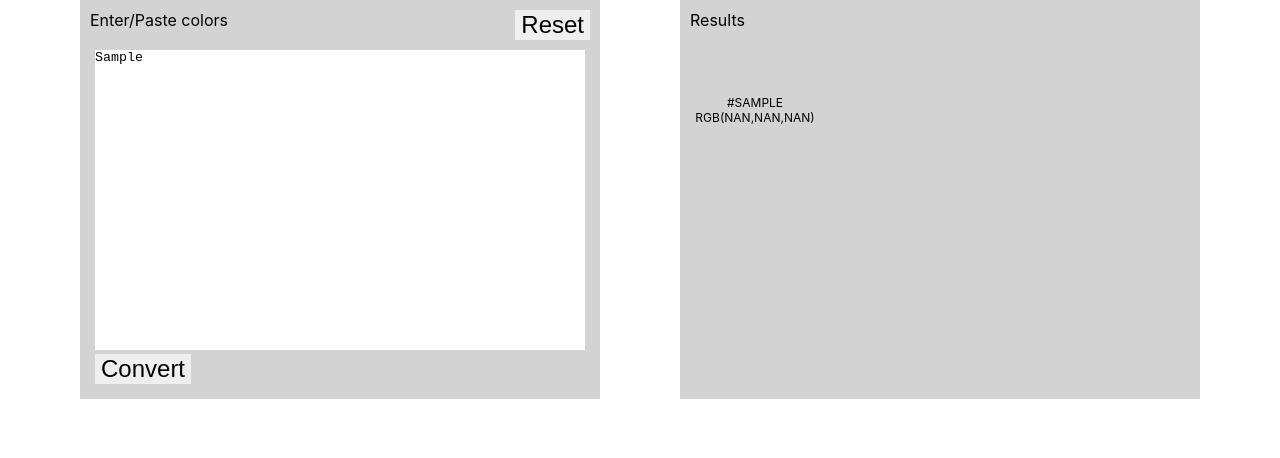
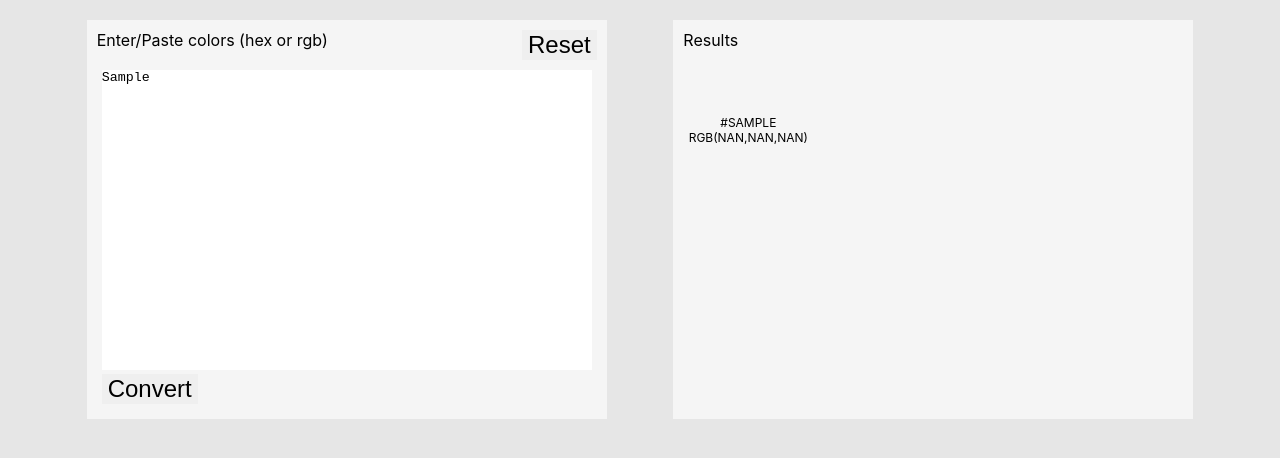
Before and after one commit to TravisL12/compare_colors, a React (Create React App) app: page / in a window 1280 px wide. Both pictures are taken after typing "Sample" into the empty fields and a click on the button "Convert". Shown: the top 458 px of the page. Built offline with nearby package versions, Linux system fonts and the light colour scheme.

Commit message:
Add colorgrid

```diff
--- a/src/App.js
+++ b/src/App.js
@@ -1,5 +1,5 @@
 import React, { Component } from "react";
-import Color from "./Color";
+import ColorGrid from "./ColorGrid";
 import "./application.scss";
 
 /** TEST COLORS
@@ -27,22 +27,24 @@ class App extends Component {
   };
 
   parseColors = () => {
-    this.setState({ colors: this.state.colorInput.split("\n") });
+    if (this.state.colorInput) {
+      this.setState({ colors: this.state.colorInput.split("\n") });
+    }
   };
 
   resetDisplay = () => {
-    this.setState = {
+    this.setState({
       colorInput: "",
       colors: []
-    };
+    });
   };
 
   render() {
     return (
-      <div className="container">
+      <div className="app-container">
         <div className="col color-entry">
           <div className="title">
-            <p>Enter/Paste colors</p>
+            <p>Enter/Paste colors (hex or rgb)</p>
             <button onClick={this.resetDisplay}>Reset</button>
           </div>
           <div className="display text-area">
@@ -50,6 +52,7 @@ class App extends Component {
               className="color-textarea"
               rows="20"
               onChange={this.updateTextArea}
+              value={this.state.colorInput}
             />
             <button onClick={this.parseColors}>Convert</button>
           </div>
@@ -59,11 +62,7 @@ class App extends Component {
             <p>Results</p>
           </div>
           <div className="display results-display">
-            <div className="all">
-              {this.state.colors.map((color, idx) => {
-                return <Color color={color} key={idx} />;
-              })}
-            </div>
+            <ColorGrid colors={this.state.colors} />
           </div>
         </div>
       </div>
--- a/src/Color.js
+++ b/src/Color.js
@@ -1,76 +1,16 @@
 import React from "react";
 
 function Color(props) {
-  const isRgb = /^rgb/.test(props.color);
-  const { hexColor, rgbColor } = createColor();
   const style = {
-    backgroundColor: `#${hexColor}`
+    backgroundColor: `#${props.color.hexColor}`
   };
-
-  console.log(distance("000000"), "Distance from Black", hexColor);
-
-  function createColor() {
-    const color = {};
-
-    if (isRgb) {
-      color.rgbColor = props.color
-        .replace(/[rgb()\s]/gi, "")
-        .split(",")
-        .map(num => parseInt(num, 10));
-      color.hexColor = dec2hex(color.rgbColor);
-    } else {
-      color.hexColor = props.color.replace(/['#]/gi, "");
-      color.rgbColor = hex2dec(color.hexColor);
-    }
-
-    return color;
-  }
-
-  /**
-   *
-   * @param {array} array of ints ex: [210, 190, 5];
-   */
-  function dec2hex(rgbColor) {
-    return rgbColor
-      .map(c => {
-        const num = Number(c);
-        return `0${num.toString(16)}`.slice(-2);
-      })
-      .join("");
-  }
-
-  /**
-   *
-   * @param {string} hex 6 character hex string w/o # ex: 'FF09A4'
-   */
-  function hex2dec(hex) {
-    const split = [hex.slice(0, 2), hex.slice(2, 4), hex.slice(4, 6)];
-
-    return split.map(c => {
-      return parseInt(c, 16);
-    });
-  }
-
-  /**
-   *
-   * @param {string} target 6 character hex string w/o # ex: 'FF09A4'
-   */
-  function distance(target) {
-    const tDec = hex2dec(target);
-    const cDec = hex2dec(hexColor);
-    const red = Math.pow(tDec[0] - cDec[0], 2);
-    const green = Math.pow(tDec[1] - cDec[1], 2);
-    const blue = Math.pow(tDec[2] - cDec[2], 2);
-
-    return Math.sqrt(red + green + blue);
-  }
 
   return (
     <div className="color-container">
       <div className={`square`} style={style} />
       <div className="names">
-        <p>#{hexColor}</p>
-        <p>rgb({rgbColor.join(",")})</p>
+        <p>#{props.color.hexColor}</p>
+        <p>rgb({props.color.rgbColor.join(",")})</p>
       </div>
     </div>
   );
--- /dev/null
+++ b/src/ColorGrid.js
@@ -0,0 +1,70 @@
+import React from "react";
+import Color from "./Color";
+
+function ColorGrid(props) {
+  function createColor(color) {
+    const isRgb = /^rgb/.test(color);
+    const colorObj = {};
+
+    if (isRgb) {
+      colorObj.rgbColor = color
+        .replace(/[rgb()\s]/gi, "")
+        .split(",")
+        .map(num => parseInt(num, 10));
+      colorObj.hexColor = dec2hex(colorObj.rgbColor);
+    } else {
+      colorObj.hexColor = color.replace(/['#]/gi, "");
+      colorObj.rgbColor = hex2dec(colorObj.hexColor);
+    }
+
+    return colorObj;
+  }
+
+  /**
+   *
+   * @param {array} array of ints ex: [210, 190, 5];
+   */
+  function dec2hex(rgbColor) {
+    return rgbColor
+      .map(c => {
+        const num = Number(c);
+        return `0${num.toString(16)}`.slice(-2);
+      })
+      .join("");
+  }
+
+  /**
+   *
+   * @param {string} hex 6 character hex string w/o # ex: 'FF09A4'
+   */
+  function hex2dec(hex) {
+    const split = [hex.slice(0, 2), hex.slice(2, 4), hex.slice(4, 6)];
+
+    return split.map(c => {
+      return parseInt(c, 16);
+    });
+  }
+
+  /**
+   *
+   * @param {string} target 6 character hex string w/o # ex: 'FF09A4'
+   */
+  function distance(target, compare) {
+    const tDec = hex2dec(target);
+    const red = Math.pow(tDec[0] - compare[0], 2);
+    const green = Math.pow(tDec[1] - compare[1], 2);
+    const blue = Math.pow(tDec[2] - compare[2], 2);
+
+    return Math.sqrt(red + green + blue);
+  }
+
+  return (
+    <div className="all">
+      {props.colors.map((color, idx) => {
+        return <Color color={createColor(color)} key={idx} />;
+      })}
+    </div>
+  );
+}
+
+export default ColorGrid;
--- a/src/application.scss
+++ b/src/application.scss
@@ -1,9 +1,14 @@
-body,
+body {
+  margin: 0;
+  background: #e6e6e6;
+}
+
 p {
   margin: 0;
 }
 
-.container {
+.app-container {
+  padding: 20px;
   display: flex;
   justify-content: space-evenly;
 }
@@ -47,7 +52,7 @@ button {
 
 .col {
   width: 500px;
-  background: lightgray;
+  background: whitesmoke;
   padding: 10px;
 
   .title {
```
